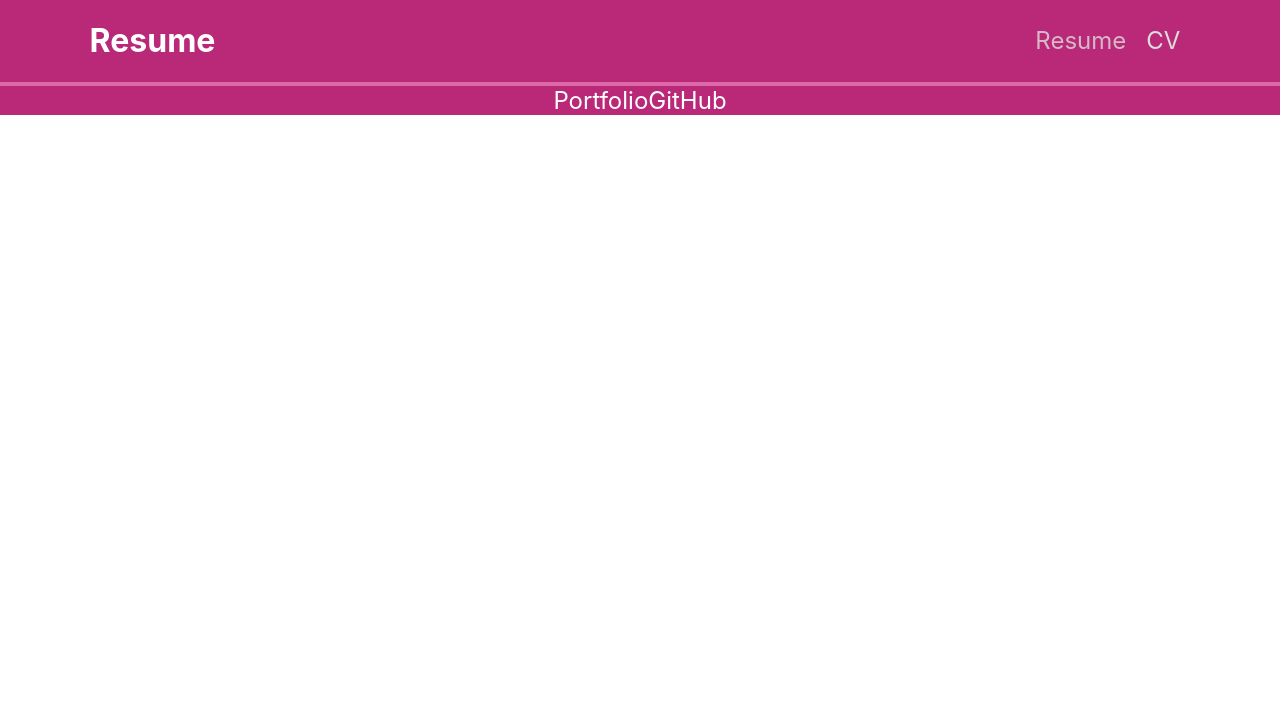
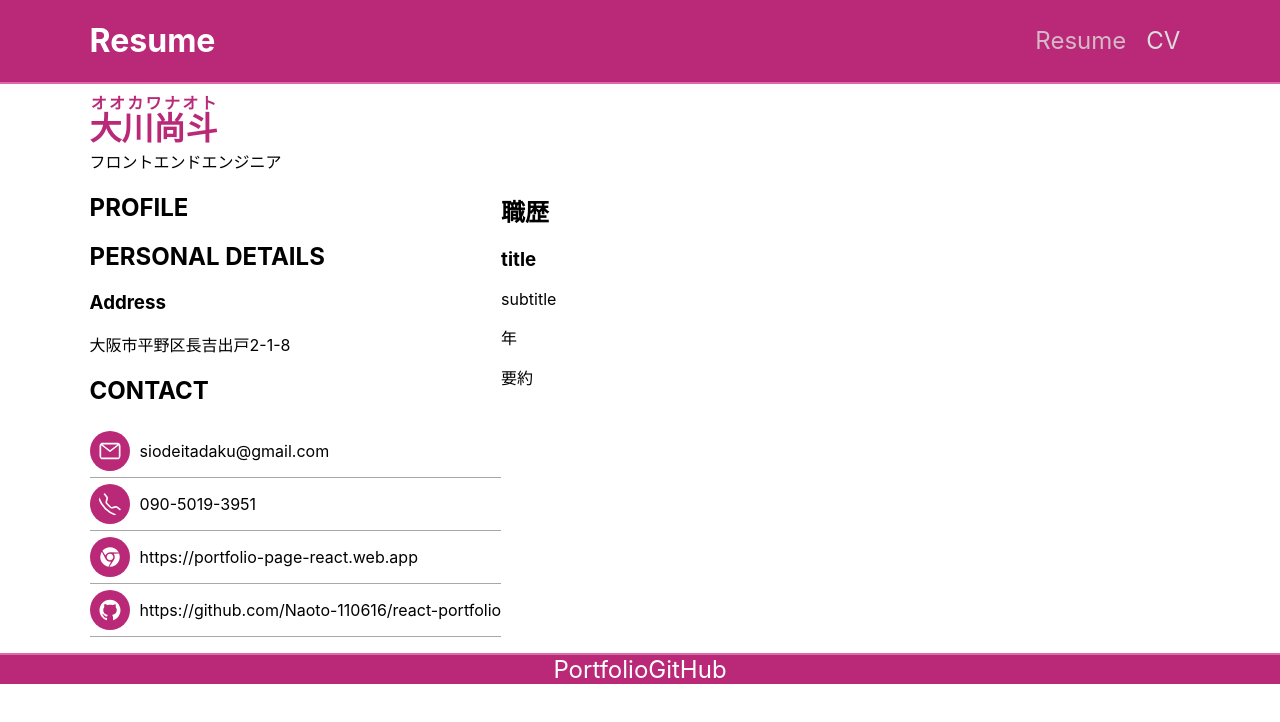
Before and after one commit to Naoto-110616/react-resume, a React (Create React App) app: page /resume in a window 1280 px wide. Shown: the top 722 px of the page. Built offline with nearby package versions, Linux system fonts and the light colour scheme.

Commit message:
add resume page

```diff
--- a/package.json
+++ b/package.json
@@ -8,6 +8,7 @@
     "@testing-library/user-event": "^13.5.0",
     "react": "^17.0.2",
     "react-dom": "^17.0.2",
+    "react-icons": "^4.3.1",
     "react-router-dom": "^5.3.0",
     "react-scripts": "5.0.0",
     "web-vitals": "^2.1.3"
--- a/src/components/Resume/Resume.js
+++ b/src/components/Resume/Resume.js
@@ -1,9 +1,70 @@
 import classes from "./Resume.module.css";
+
+import { AiOutlineMail, AiFillChrome, AiFillGithub } from "react-icons/ai";
+import { BsTelephone } from "react-icons/bs";
 
 const Resume = () => {
 	return (
 		<>
-			<div></div>
+			<section className={classes.resume}>
+				<div className={classes["self-introduction"]}>
+					<h2 className={classes.name}>
+						<ruby>
+							大川尚斗<rp>(</rp>
+							<rt>オオカワナオト</rt>
+							<rp>)</rp>
+						</ruby>
+					</h2>
+					<p>フロントエンドエンジニア</p>
+				</div>
+				<div className={classes["self-info"]}>
+					<div>
+						<div className={classes.profile}>
+							<h2>PROFILE</h2>
+							<p></p>
+						</div>
+						<div className={classes.personal}>
+							<h2>PERSONAL DETAILS</h2>
+							<div>
+								<h3>Address</h3>
+								<p>大阪市平野区長吉出戸2-1-8</p>
+							</div>
+						</div>
+						<div className={classes.contact}>
+							<h2>CONTACT</h2>
+							<ul>
+								<li>
+									<AiOutlineMail />
+									<p>siodeitadaku@gmail.com</p>
+								</li>
+								<li>
+									<BsTelephone />
+									<p>090-5019-3951</p>
+								</li>
+								<li>
+									<AiFillChrome />
+									<p>https://portfolio-page-react.web.app</p>
+								</li>
+								<li>
+									<AiFillGithub />
+									<p>https://github.com/Naoto-110616/react-portfolio</p>
+								</li>
+							</ul>
+						</div>
+					</div>
+					<div>
+						<h2>職歴</h2>
+						<div>
+							<h3>title</h3>
+							<div>
+								<p>subtitle</p>
+								<p>年</p>
+							</div>
+							<p>要約</p>
+						</div>
+					</div>
+				</div>
+			</section>
 		</>
 	);
 };
--- a/src/components/Resume/Resume.module.css
+++ b/src/components/Resume/Resume.module.css
@@ -0,0 +1,35 @@
+.resume {
+	padding: 0 7%;
+}
+.self-introduction {
+	text-align: left;
+}
+.name {
+	font-size: 2rem;
+	color: #b92978;
+	margin: 10px 0 0 0;
+}
+.self-introduction p {
+	margin: 0;
+}
+.self-info {
+	display: flex;
+	text-align: left;
+}
+.contact ul {
+	padding: 0;
+}
+.contact ul li {
+	list-style: none;
+	display: flex;
+	align-items: center;
+	border-bottom: 1px solid #a8a8a8;
+}
+.contact svg {
+	font-size: 1.5rem;
+	padding: 8px;
+	background-color: #b92978;
+	color: #fff;
+	border-radius: 25px;
+	margin: 0 10px 0 0;
+}
```
Also changed, not shown: 1 other file (tests, documents, lock files or other folders).
